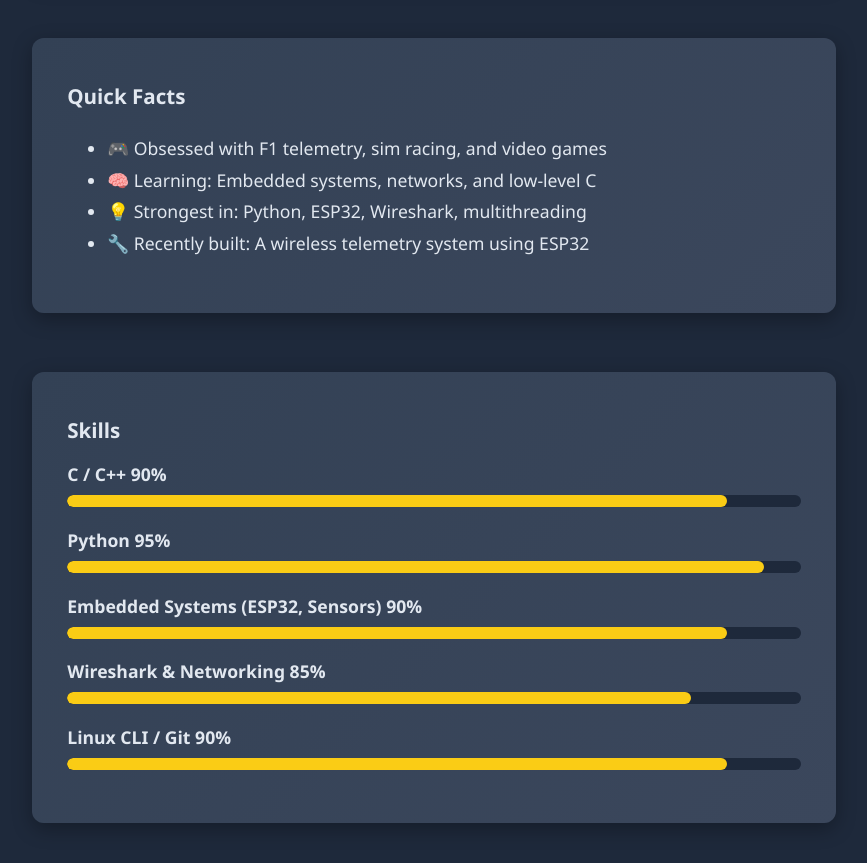
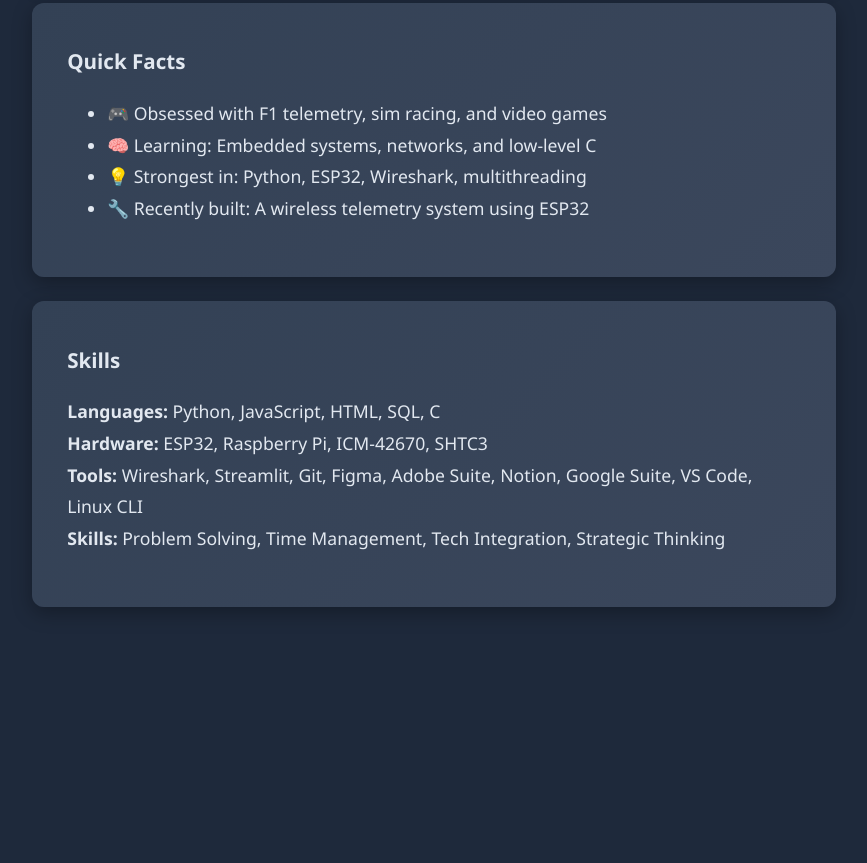
Before and after one commit to devdaclutch/Portfolio, a plain HTML site: page index.html in a window 1280 px wide. Shown: the part 595-1458 px from the top of the page, without its empty margins (372-1239 px from the left). After the commit the page ends 1274 px from the top, so only its background shows below. Drawn offline with Linux system fonts and the light colour scheme.

Commit message:
Reverting UI

```diff
--- a/assets/enhanced.css
+++ b/assets/enhanced.css
@@ -79,7 +79,7 @@ main {
     background-color: #334155;
     box-shadow: 0 6px 20px rgba(0,0,0,0.3);
     transition: transform 0.3s ease, box-shadow 0.3s ease;
-  margin-bottom: 0.75em;
+    margin-bottom: 0.5em;
   }
 
   .card:hover {
@@ -145,7 +145,7 @@ nav a:hover::after {
     line-height: 1.8;
     padding: 2em;
     color: #e2e8f0;
-  margin-bottom: 2em;
+    margin-bottom: 0em;
   }
 
   .card.about::before {
@@ -153,31 +153,33 @@ nav a:hover::after {
     display: none;
   }
 
-/* Skill bars */
-.skill-bar {
-  margin: 0.5em 0 1em;
+  .contact-form input,
+  .contact-form textarea,
+  .contact-form button {
+    width: 100%;
+    padding: 0.9em 1em;
+    border: none;
+    border-radius: 8px;
+    background-color: #1e293b;
+    color: #f1f5f9;
+    font-size: 1em;
+    box-sizing: border-box;
   }
 
-.skill-label {
+  .contact-form label {
     font-weight: 600;
-  margin-bottom: 0.25em;
+    margin-top: 1em;
   }
 
-.skill-bar-bg {
-  background: #1e293b;
-  border-radius: 10px;
-  overflow: hidden;
-  height: 12px;
+  .contact-form button {
+    background-color: #38bdf8;
+    color: #1e293b;
+    font-weight: bold;
+    margin-top: 1.25em;
+    transition: background-color 0.2s ease, transform 0.2s ease;
   }
 
-.skill-bar-fill {
-  height: 100%;
-  background: #facc15;
-  width: 0;
-  border-radius: 10px;
-  transition: width 1s ease-in-out;
+  .contact-form button:hover {
+    background-color: #0ea5e9;
+    transform: translateY(-1px);
   }
-
-.skill-bar-fill.loaded {
-  width: var(--skill-level);
-}
--- a/index.html
+++ b/index.html
@@ -64,42 +64,13 @@
 
   <div class="card about">
     <h3>Skills</h3>
-
-    <div class="skill-bar">
-      <div class="skill-label">C / C++ <span>90%</span></div>
-      <div class="skill-bar-bg"><div class="skill-bar-fill" style="--skill-level: 90%;"></div></div>
-    </div>
-
-    <div class="skill-bar">
-      <div class="skill-label">Python <span>95%</span></div>
-      <div class="skill-bar-bg"><div class="skill-bar-fill" style="--skill-level: 95%;"></div></div>
-    </div>
-
-    <div class="skill-bar">
-      <div class="skill-label">Embedded Systems (ESP32, Sensors) <span>90%</span></div>
-      <div class="skill-bar-bg"><div class="skill-bar-fill" style="--skill-level: 90%;"></div></div>
-    </div>
-
-    <div class="skill-bar">
-      <div class="skill-label">Wireshark & Networking <span>85%</span></div>
-      <div class="skill-bar-bg"><div class="skill-bar-fill" style="--skill-level: 85%;"></div></div>
-    </div>
-
-    <div class="skill-bar">
-      <div class="skill-label">Linux CLI / Git <span>90%</span></div>
-      <div class="skill-bar-bg"><div class="skill-bar-fill" style="--skill-level: 90%;"></div></div>
-    </div>
+    <p>
+      <strong>Languages:</strong> Python, JavaScript, HTML, SQL, C<br>
+      <strong>Hardware:</strong> ESP32, Raspberry Pi, ICM-42670, SHTC3<br>
+      <strong>Tools:</strong> Wireshark, Streamlit, Git, Figma, Adobe Suite, Notion, Google Suite, VS Code, Linux CLI<br>
+      <strong>Skills:</strong> Problem Solving, Time Management, Tech Integration, Strategic Thinking
+    </p>
   </div>
-
-
-  <script>
-    // Add this to trigger the animation when the page loads
-    window.addEventListener('DOMContentLoaded', () => {
-      document.querySelectorAll('.skill-bar-fill').forEach(el => {
-        el.classList.add('loaded');
-      });
-    });
-  </script>
 
 
 </main>
```
Lines whose indentation alone changed are shown as unchanged.
